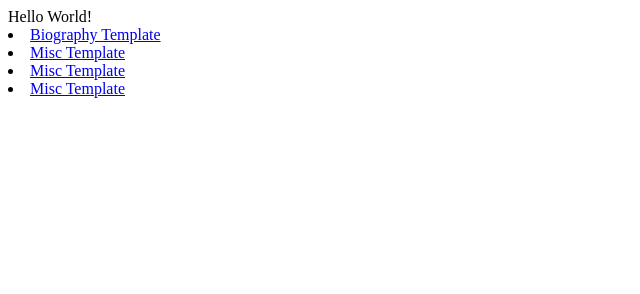
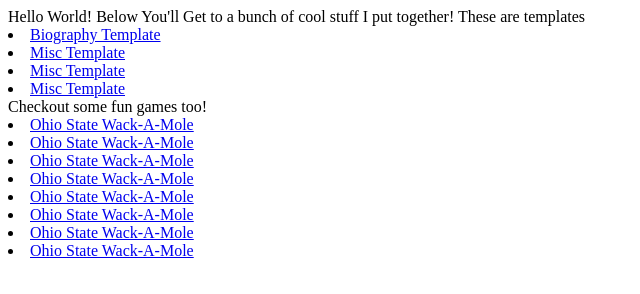
Before and after one commit to IsmaelR13/IsmaelR13.github.io, a plain HTML site: page index.html in a window 1280 px wide. Shown: the whole page, without its empty margins (0-640 px from the left). Drawn offline with Linux system fonts and the light colour scheme.

Commit message:
Update index.html

```diff
--- a/index.html
+++ b/index.html
@@ -8,9 +8,26 @@
 </head>
 <body>
     Hello World!
+
+    Below You'll Get to a bunch of cool stuff I put together!
+
+    These are templates
     <li> <a href = "https://ismaelr13.github.io/hw2-2022/"> Biography Template</a> </li>
     <li> <a href = "https://ismaelr13.github.io/hw3-2022/"> Misc Template</a> </li>
     <li> <a href = "https://ismaelr13.github.io/hw4-2022/"> Misc Template</a> </li>
     <li> <a href = "https://ismaelr13.github.io/homework5-2022/"> Misc Template</a> </li>
+
+
+    Checkout some fun games too!
+    <li> <a href = "https://ismaelr13.github.io/si_379/ps1/"> Ohio State Wack-A-Mole</a> </li>
+    <li> <a href = "https://ismaelr13.github.io/si_379/ps2/"> Ohio State Wack-A-Mole</a> </li>
+    <li> <a href = "https://ismaelr13.github.io/si_379/ps3/"> Ohio State Wack-A-Mole</a> </li>
+    <li> <a href = "https://ismaelr13.github.io/si_379/ps4/"> Ohio State Wack-A-Mole</a> </li>
+    <li> <a href = "https://ismaelr13.github.io/si_379/ps5/"> Ohio State Wack-A-Mole</a> </li>
+    <li> <a href = "https://ismaelr13.github.io/si_379/ps6/"> Ohio State Wack-A-Mole</a> </li>
+    <li> <a href = "https://ismaelr13.github.io/si_379/ps7/"> Ohio State Wack-A-Mole</a> </li>
+    <li> <a href = "https://ismaelr13.github.io/si_379/ps8/"> Ohio State Wack-A-Mole</a> </li>
+
+
 </body>
 </html>
```
